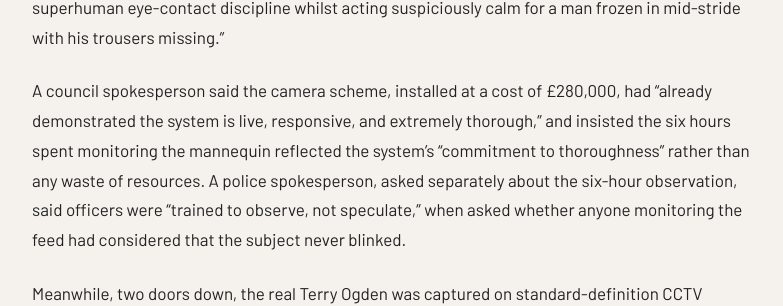
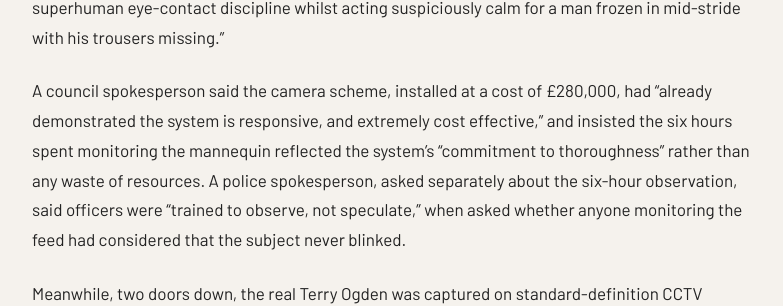
Before and after one commit to matt-palmer999/britishpatriots, a Jekyll site: the page built from _posts/2026-08-26-facial-recognition-mannequin.md, in a window 1280 px wide and 900 px high, scrolled down 1274 px. Shown: the part 180-486 px from the top of the window, without its empty margins (248-1031 px from the left). Built offline with Jekyll 4.4.1, drawn with Linux system fonts in a browser that asks for light colours; some web fonts are replaced.

Commit message:
Update 2026-08-26-facial-recognition-mannequin.md

```diff
--- a/_posts/2026-08-26-facial-recognition-mannequin.md
+++ b/_posts/2026-08-26-facial-recognition-mannequin.md
@@ -11,7 +11,7 @@ Facial recognition cameras newly installed along the high street as part of the
 
 Police, alerted automatically by the council's system, monitored the feed for six hours before dispatching officers, who used a megaphone to repeatedly instruct the suspect to exit the shop. When the suspect failed to respond after several attempts, an officer was sent to investigate and established that he was in fact a mannequin, wearing nothing but an expensive cashmere jumper and some y-fronts. The lead officer later reported that the suspect had "demonstrated superhuman eye-contact discipline whilst acting suspiciously calm for a man frozen in mid-stride with his trousers missing."
 
-A council spokesperson said the camera scheme, installed at a cost of £280,000, had "already demonstrated the system is live, responsive, and extremely thorough," and insisted the six hours spent monitoring the mannequin reflected the system's "commitment to thoroughness" rather than any waste of resources. A police spokesperson, asked separately about the six-hour observation, said officers were "trained to observe, not speculate," when asked whether anyone monitoring the feed had considered that the subject never blinked.
+A council spokesperson said the camera scheme, installed at a cost of £280,000, had "already demonstrated the system is responsive, and extremely cost effective," and insisted the six hours spent monitoring the mannequin reflected the system's "commitment to thoroughness" rather than any waste of resources. A police spokesperson, asked separately about the six-hour observation, said officers were "trained to observe, not speculate," when asked whether anyone monitoring the feed had considered that the subject never blinked.
 
 Meanwhile, two doors down, the real Terry Ogden was captured on standard-definition CCTV casually strolling out of a newsagent with three packets of Fox's Chocolate Digestives.
 
```
